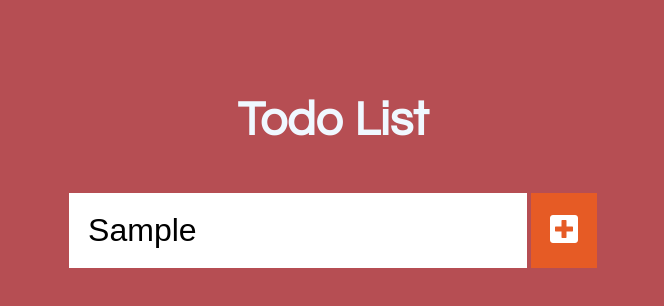
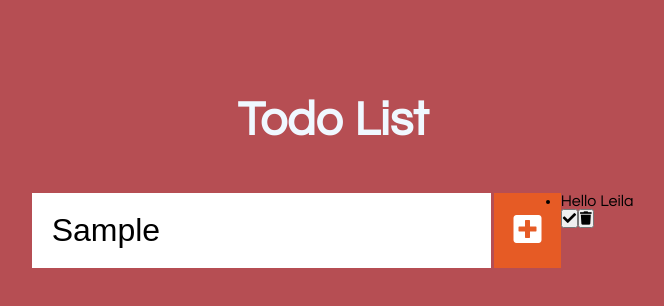
Before and after one commit to LeiladosSantos11/Todo-List---JS, a plain HTML site: page index.html in a window 1280 px wide. Both pictures are taken after typing "Sample" into the empty fields and a click on the button 870 px from the left and 230 px from the top of the page. Shown: the whole page, without its empty margins (307-971 px from the left). Drawn offline with Linux system fonts and the light colour scheme.

Commit message:
resolve a bug on js file

```diff
--- a/index.html
+++ b/index.html
@@ -25,7 +25,7 @@
             </button>
         </form>
         <div class="todo-container">
-            <ul class="todo-list">
+            <ul class="list-todo">
 
             </ul>
         </div>
--- a/js/main.js
+++ b/js/main.js
@@ -2,7 +2,7 @@
 
 const inputTodo = document.querySelector(".input-todo");
 const btnTodo = document.querySelector(".btn-todo");
-const listTodo = document.querySelector(".listTodo");
+const listTodo = document.querySelector(".list-todo");
 
 //Second Step: Create the Event Listener:
 
@@ -12,24 +12,24 @@ function addTodo(event) {
   event.preventDefault();
 
   //create the div selector:
-  const divTodo = document.createElement("div");
+  const todoDiv = document.createElement("div");
   // add the class on the div selector:
-  divTodo.classList.add("todo");
+  todoDiv.classList.add("todo");
 
   const newTodo = document.createElement("li");
-  newTodo.innerText = "hello";
+  newTodo.innerText = "Hello Leila";
   newTodo.classList.add("todo-item");
-  divTodo.appendChild(newTodo);
+  todoDiv.appendChild(newTodo);
 
   const btnCheck = document.createElement("button");
   btnCheck.innerHTML = '<i class="fas fa-check"></i>';
   btnCheck.classList.add("btn-check");
-  divTodo.appendChild(btnCheck);
+  todoDiv.appendChild(btnCheck);
 
   const btnDelete = document.createElement("button");
   btnDelete.innerHTML = '<i class="fas fa-trash"></i>';
   btnDelete.classList.add("btn-delete");
-  divTodo.appendChild(btnDelete);
+  todoDiv.appendChild(btnDelete);
 
-  listTodo.appendChild(divTodo);
+  listTodo.appendChild(todoDiv);
 }
```
